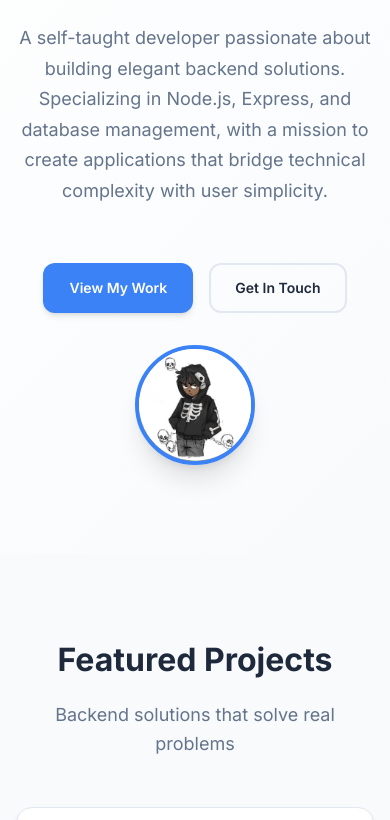
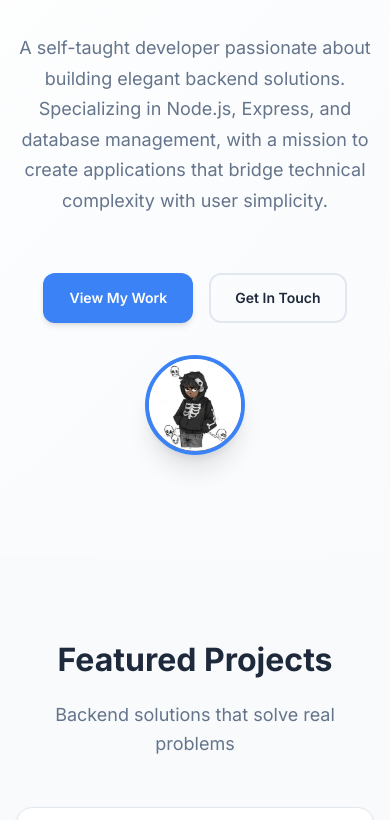
Before and after one commit to 0xYurii/portfolio, a website: page index.html in a window 390 px wide. Shown: the part 290-1110 px from the top of the page. Drawn offline with Linux system fonts and the light colour scheme.

Commit message:
Fix profile image size and contact section styling

```diff
--- a/styles.css
+++ b/styles.css
@@ -847,12 +847,11 @@ section {
     display: flex;
     justify-content: center;
     align-items: center;
-    margin-bottom: 2rem;
 }
 
 .profile-image {
-    width: 200px;
-    height: 200px;
+    width: 150px;
+    height: 150px;
     border-radius: 50%;
     object-fit: cover;
     border: 4px solid var(--accent-primary);
@@ -907,8 +906,8 @@ section {
 /* Responsive adjustments for profile image */
 @media (max-width: 768px) {
     .profile-image {
-        width: 150px;
-        height: 150px;
+        width: 120px;
+        height: 120px;
     }
 
     .hero-content {
@@ -923,8 +922,8 @@ section {
 
 @media (max-width: 480px) {
     .profile-image {
-        width: 120px;
-        height: 120px;
+        width: 100px;
+        height: 100px;
     }
 
     .age {
```
